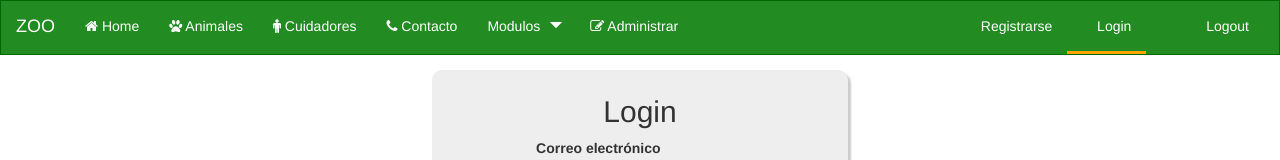
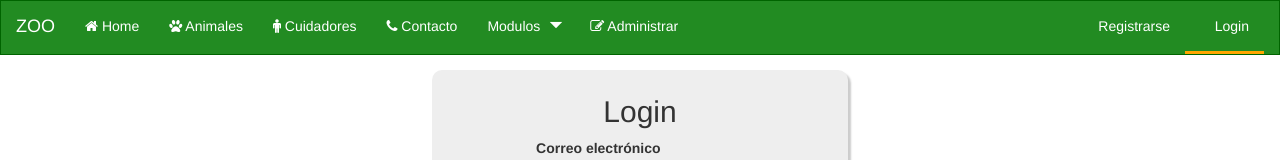
Before and after one commit to LL2262/angular-avanzado, an Angular app: page /login in a window 1280 px wide. Shown: the top 160 px of the page. Built offline with nearby package versions, Linux system fonts and the light colour scheme; a web font is replaced by a local one.

Commit message:
12/12/2018 mañana

```diff
--- a/src/app/app.component.html
+++ b/src/app/app.component.html
@@ -2,7 +2,8 @@
     <nav class="navbar navbar-inverse">
         <div class="container-fluid">
             <div class="navbar-header">
-                <button type="button" class="navbar-toggle" data-toggle="collapse" data-target="navbar-collapse" data-target="#myNavbar" >
+                <button type="button" class="navbar-toggle" data-toggle="collapse" data-target="navbar-collapse"
+                    data-target="#myNavbar">
                     <span class="icon-bar"></span>
                     <span class="icon-bar"></span>
                     <span class="icon-bar"></span>
@@ -65,7 +66,7 @@
                             <i class="fa fa-edit"></i> Administrar</a>
                     </li>
                 </ul>
-                <ul class="nav navbar-nav navbar-right" >
+                <ul class="nav navbar-nav navbar-right" *ngIf="!identity">
                     <li>
                         <a [routerLink]="['/registro']" class="register" [routerLinkActive]="['active']">
                             <span class="glyphicon glyphicon-user"></span> Registrarse</a>
@@ -74,15 +75,24 @@
                         <a [routerLink]="['/login']" class="login" [routerLinkActive]="['active']">
                             <span class="glyphicon glyphicon-log-in"></span> Login</a>
                     </li>
-                    <li>
-                        <a>
-                            <!-- <img *ngIf="fotoUsuario" src="{{fotoUsuario}}" class="img-circle" id="img-email">
-                            <span> {{emailUsuario}}</span> -->
+                </ul>
+                <ul class="nav navbar-nav navbar-right" *ngIf="identity">
+                    <li class="dropdown">
+                        <a class="dropdown-toggle" data-toggle="dropdown" href="#">
+                            {{identity.nombre}} <span class="expand_caret caret"></span>
                         </a>
-                    </li>
-                    <li>
-                        <a href="#" class="logout">
-                            <span class="glyphicon glyphicon-log-out"></span> Logout</a>
+                        <ul class="dropdown-menu">
+                            <li>
+                                <a href="#">
+                                    <span class="glyphicon glyphicon-cog"></span> Mis datos
+                                </a>
+                            </li>
+                            <li>
+                                <a href="#">
+                                    <span class="glyphicon glyphicon-log-out"></span> Logout
+                                </a>
+                            </li>
+                        </ul>
                     </li>
                 </ul>
             </div>
--- a/src/app/app.component.ts
+++ b/src/app/app.component.ts
@@ -10,6 +10,7 @@ import { UsuarioService } from './servicios/usuario.service';
 export class AppComponent implements OnInit{
 
   public titulo: string;
+  public identity;
 
   constructor(private _UsuarioService: UsuarioService){
 
@@ -18,7 +19,10 @@ export class AppComponent implements OnInit{
    }
 
   ngOnInit(){
-    console.log(this._UsuarioService.getIdentity());
-    console.log(this._UsuarioService.getToken());
+    this.identity = this._UsuarioService.getIdentity();
+  }
+
+  ngDoCheck(){
+    this.identity = this._UsuarioService.getIdentity();
   }
 }
--- a/src/app/componentes/login/login.component.ts
+++ b/src/app/componentes/login/login.component.ts
@@ -52,6 +52,7 @@ export class LoginComponent implements OnInit {
                 //Persistencia de token en localStorage
                 localStorage.setItem('token', this.token);
                 this.status = 202;
+                this._router.navigate(['/']);
               }
             },
             error => {
```
